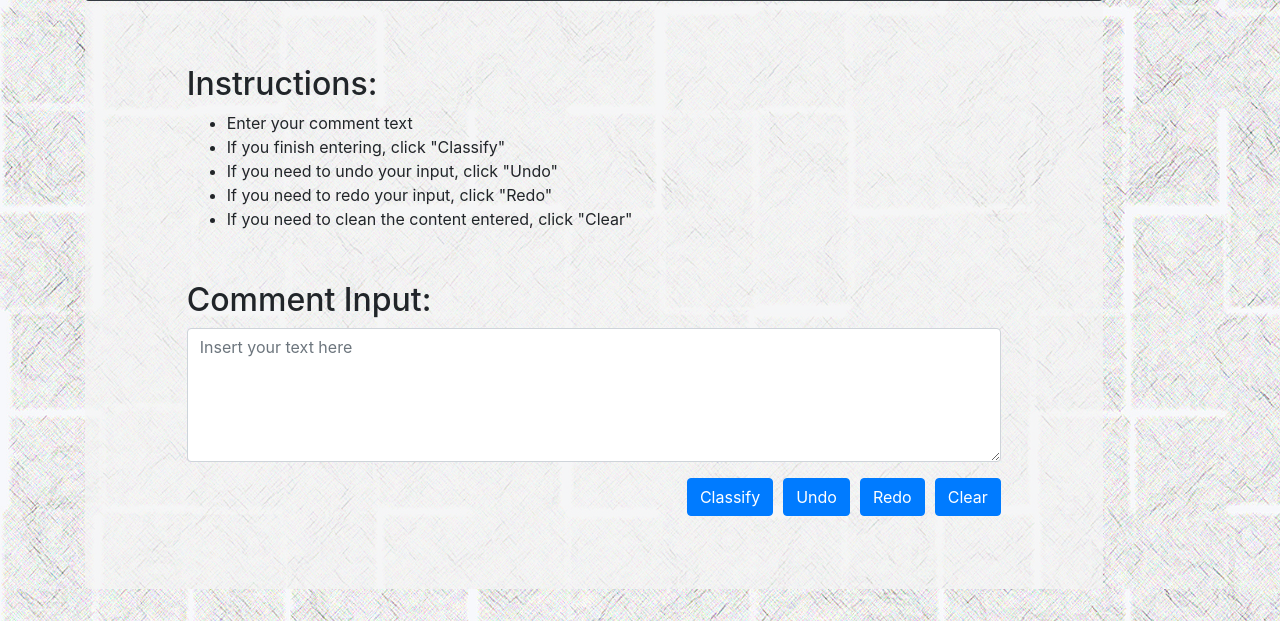
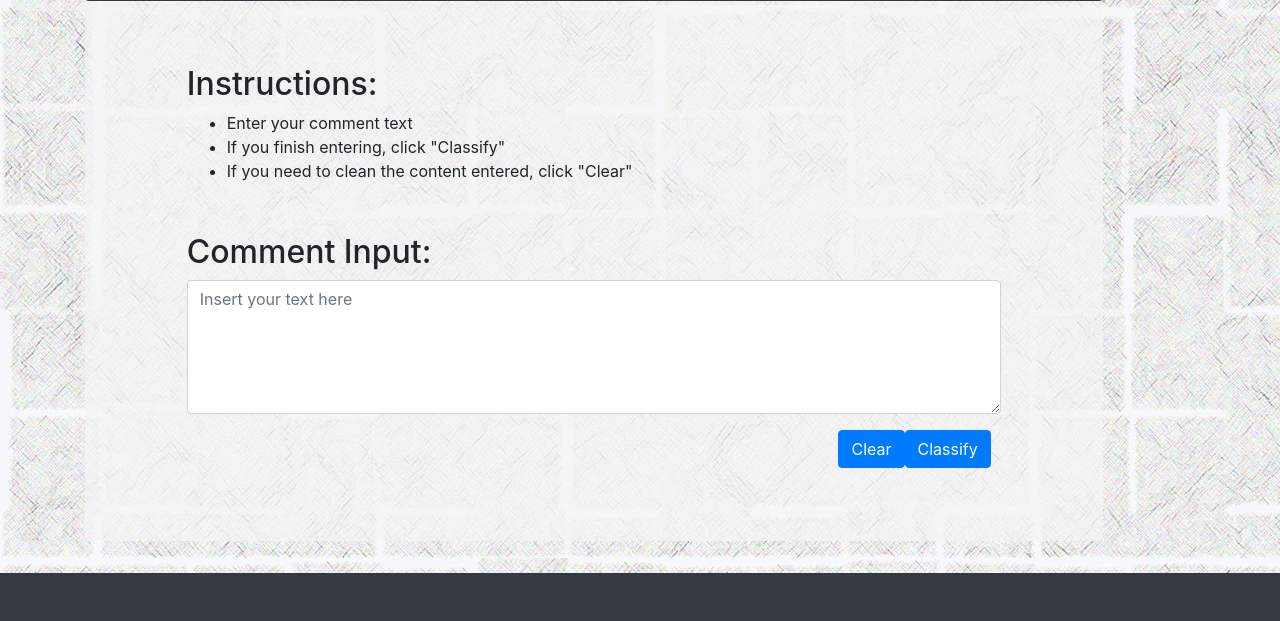
Before and after one commit to yiweisun/Toxic-Comments-Classification-Web-App, a Flask app: page / in a window 1280 px wide. Shown: the part 442-1063 px from the top of the page. After the commit the page ends 1015 px from the top, so only its background shows below. Run offline with Flask 2, Linux system fonts and the light colour scheme; parts of the project's set-up code (start-up, migrations or seed data) failed here and were passed over; some libraries are stand-ins or nearby versions.

Commit message:
Add files via upload

```diff
--- a/app/templates/main.html
+++ b/app/templates/main.html
@@ -40,19 +40,14 @@
 					<ul>
 						 <li>Enter your comment text</li>
 						 <li>If you finish entering, click "Classify"</li>
-   						 <li>If you need to undo your input, click "Undo"</li>
-   						 <li>If you need to redo your input, click "Redo"</li>
 						 <li>If you need to clean the content entered, click "Clear"</li>
 					</ul>
           <h2 class="first"> Comment Input:</h2>
           <form action = "{{ url_for('result') }}" method = "post">
-      			<textarea class="form-control" rows="5" name="comment" placeholder="Insert your text here"></textarea>
-
-      		  <button onclick="document.getElementById('comment').value = ''" class="btn btn-primary mt-3 float-right">Clear</button>
-      		  <button onclick= updateButtons() class="btn btn-primary btn-space mt-3 float-right">Redo</button>
-      		  <button onclick= updateButtons() class="btn btn-primary btn-space mt-3 float-right">Undo</button>
+      			<textarea class="form-control" rows="5" name="comment" id="comment" placeholder="Insert your text here"></textarea>
             <button onclick="submit" class="btn btn-primary btn-space mt-3 float-right">Classify</button>
           </form>
+      		  <button onclick="document.getElementById('comment').value = ''" class="btn btn-primary mt-3 float-right">Clear</button>
   			</div>
   		</div>
     </div>
```
